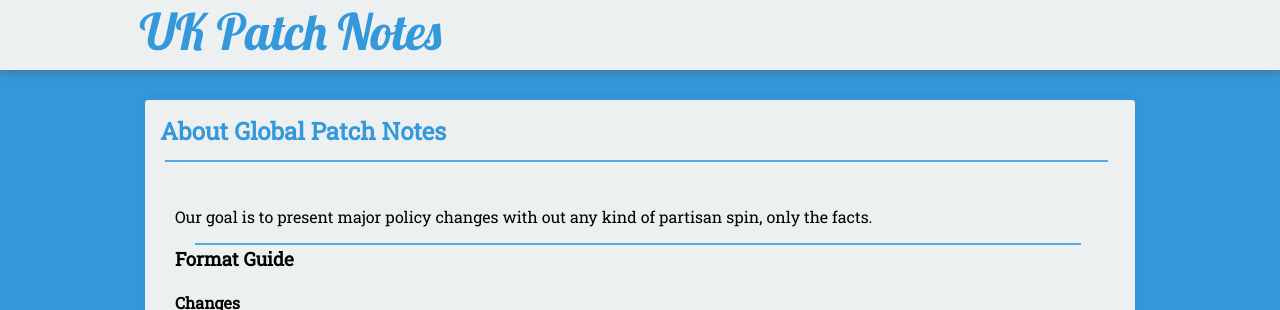
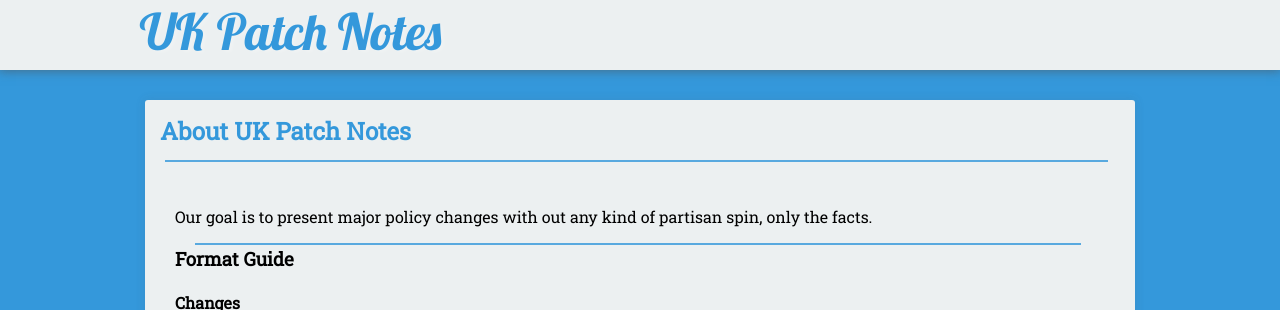
Before and after one commit to TheJambo/GlobalPatchNotes, a Jekyll site: the page built from about/index.md, in a window 1280 px wide. Shown: the top 310 px of the page. Built offline with Jekyll 4.4.1, drawn with Linux system fonts in a browser that asks for light colours; nearby versions of some CDN libraries.

Commit message:
Update index.md

```diff
--- a/about/index.md
+++ b/about/index.md
@@ -1,7 +1,7 @@
 ---
 layout: page
-title: About Global Patch Notes
-tags: [about, Global, Patch, Notes]
+title: About UK Patch Notes
+tags: [about, UK, Patch, Notes]
 date: 2017-12-22
 ---
 
```
